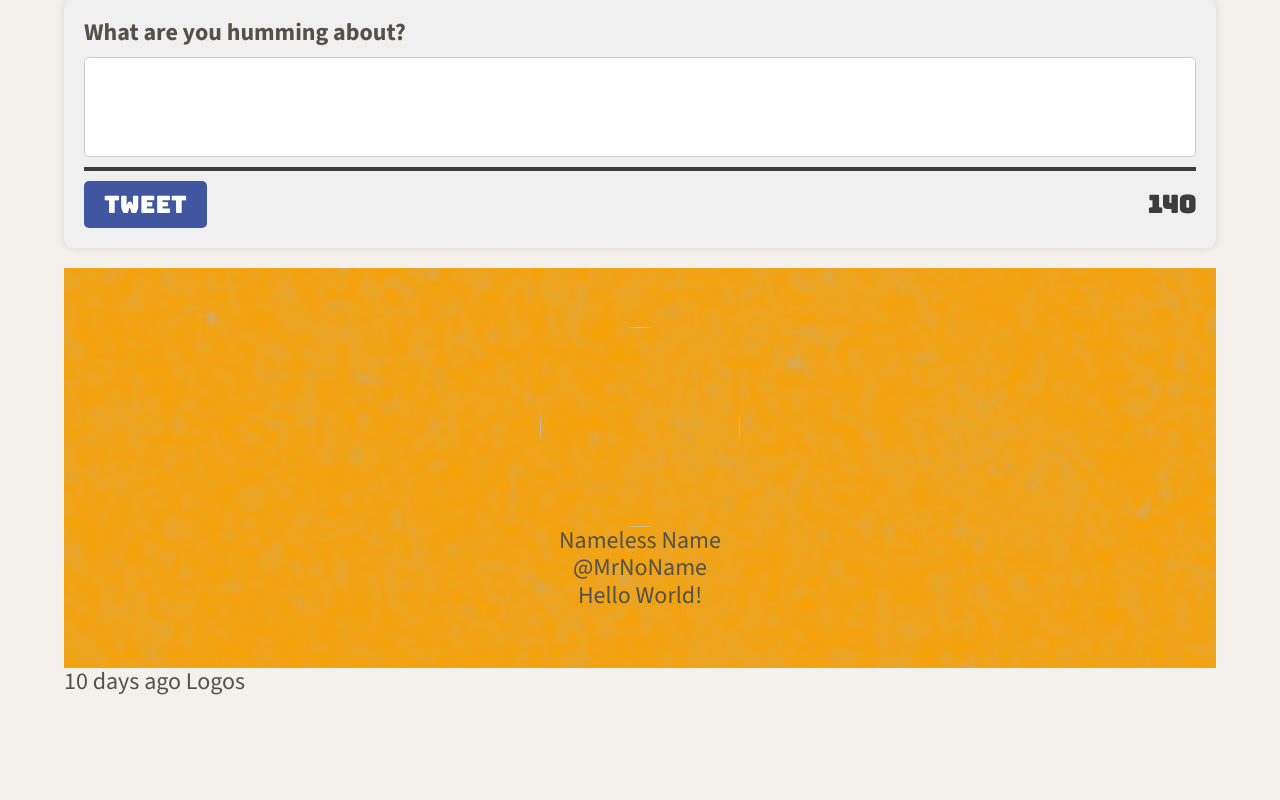
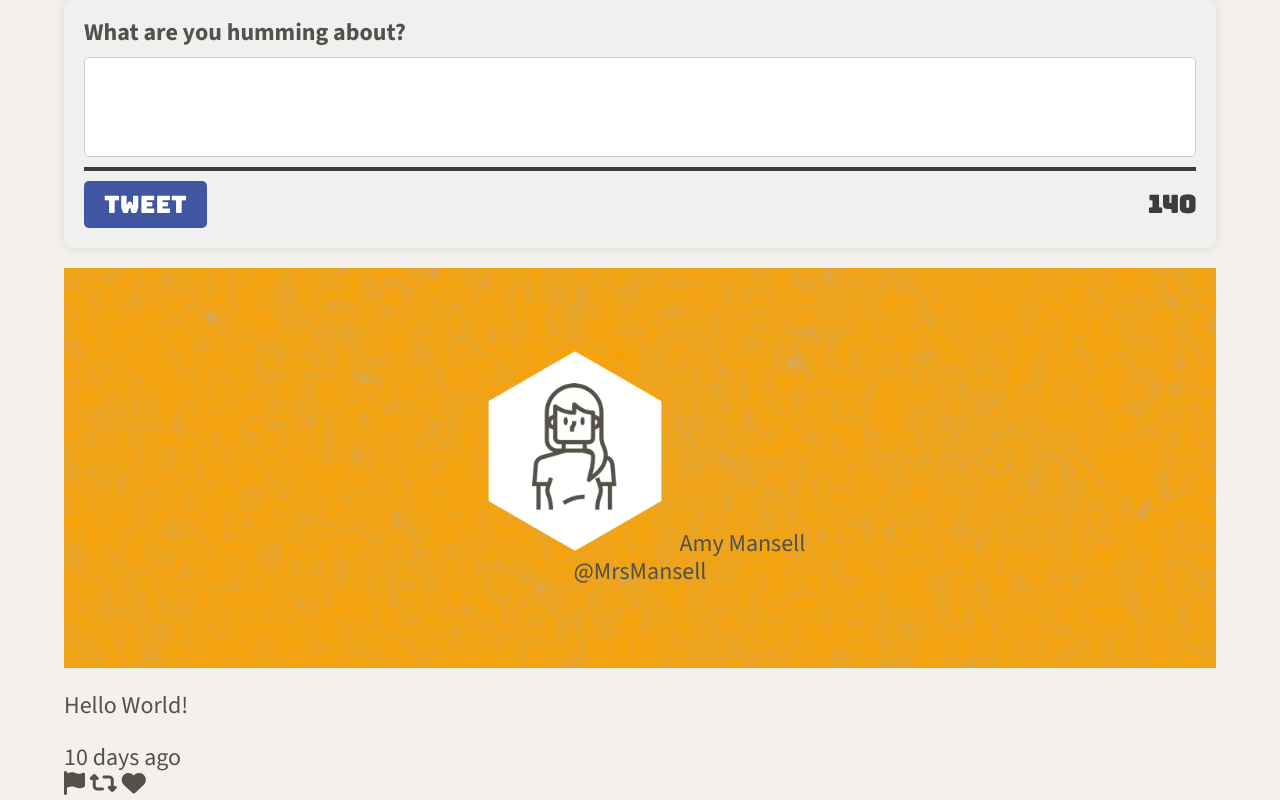
Before and after one commit to VictorDQuintero/tweeter, a website: page public/index.html in a window 1280 px wide. Shown: the part 541-1341 px from the top of the page. Before the commit the page ends 1238 px from the top, so only its background shows below. Drawn offline with nearby package versions, Linux system fonts and the light colour scheme.

Commit message:
Modify HTML by adding classes when necesary, Change html tags

```diff
--- a/public/index.html
+++ b/public/index.html
@@ -16,6 +16,7 @@
     <link rel="stylesheet" href="/styles/nav.css" type="text/css" />
     <link rel="stylesheet" href="/styles/header.css" type="text/css" />
     <link rel="stylesheet" href="/styles/new-tweet.css" type="text/css" />
+    <link rel="stylesheet" href="/styles/tweet.css" type="text/css" />
 
     <!-- External JS -->
     <script src="https://ajax.googleapis.com/ajax/libs/jquery/3.4.1/jquery.min.js"></script>
@@ -65,14 +66,22 @@
       <!-- The tweet itself -->
       <article class="tweet">
         <header>
-          <img src="" alt="">
-          <span>Nameless Name</span>
-          <span>@MrNoName</span>
-          <span>Hello World!</span>
+          <div class="top-left">
+            <img src="/images/profile-hex.png" alt="">
+            <span>Amy Mansell</span>
+          </div>
+          <div class="top-right">
+            <span>@MrsMansell</span>
+          </div>
         </header>
+        <p>Hello World!</p>
         <footer>
           <span>10 days ago</span>
-          <span>Logos</span>
+          <div class="tweet-links">
+            <i class="fa-solid fa-flag"></i>
+            <i class="fa-solid fa-retweet"></i>
+            <i class="fa-solid fa-heart"></i>
+          </div>
         </footer>
       </article>
     </main>
```
